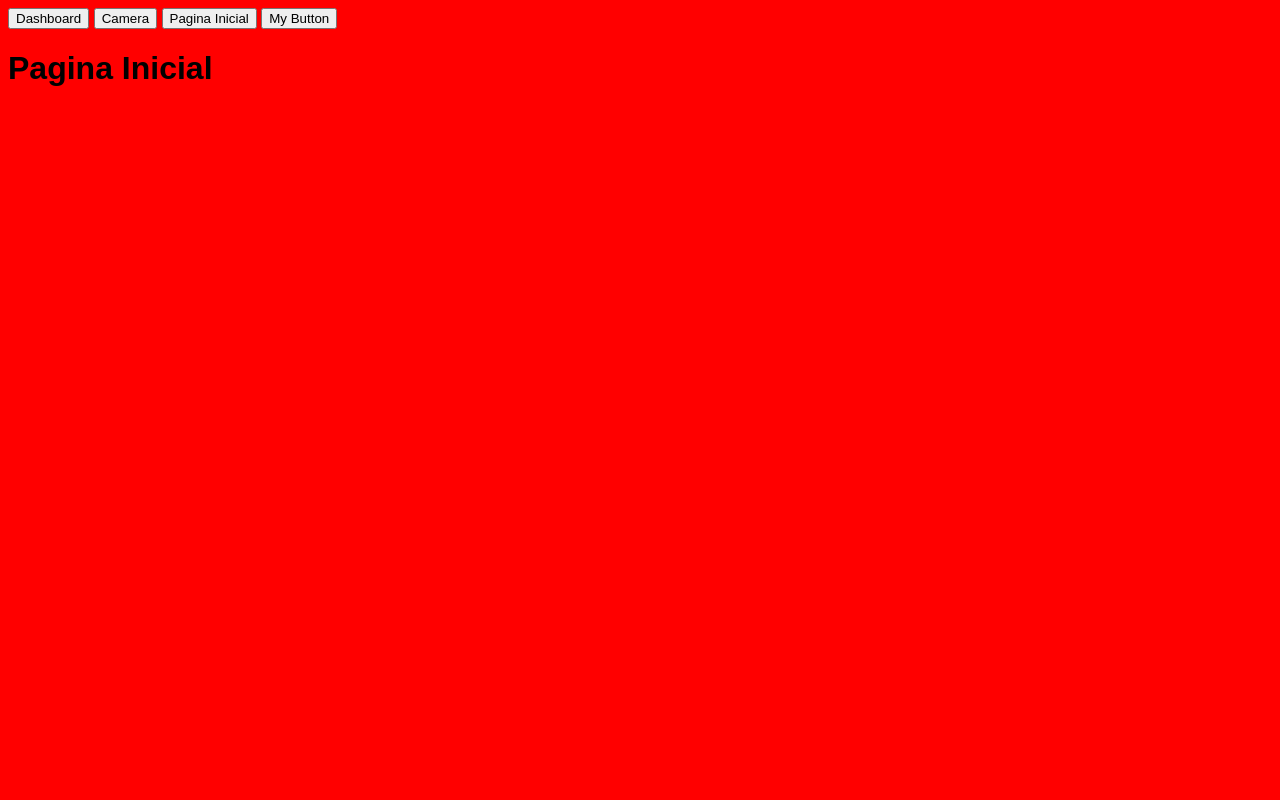
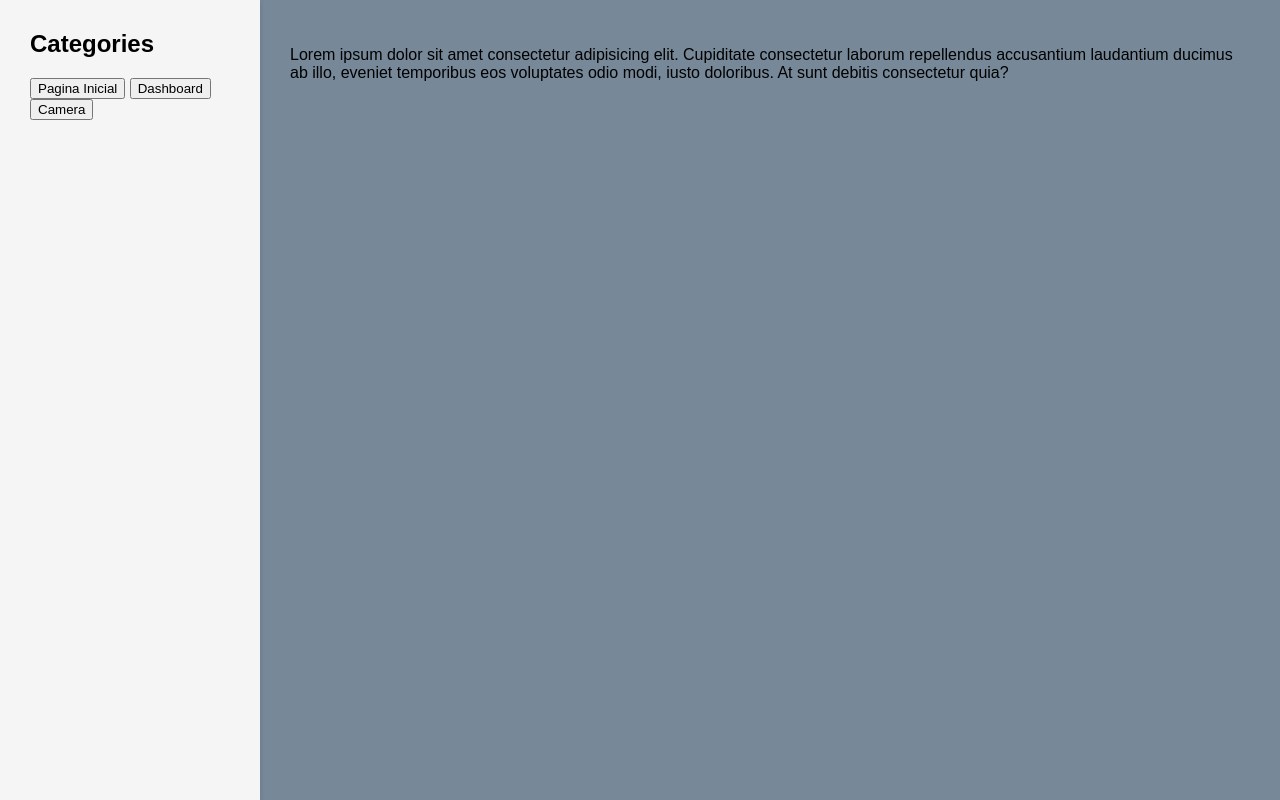
Before and after one commit to CraqueMori/flask-test, a Flask app: page / in a window 1280 px wide. Run offline with Flask 2, Linux system fonts and the light colour scheme.

Commit message:
Segundo commit, update_front_End

```diff
--- a/app.py
+++ b/app.py
@@ -1,7 +1,7 @@
 from flask import Flask, render_template, Response, send_from_directory
 import cv2
 
-app = Flask(__name__)
+app = Flask(__name__, static_folder='static')
 camera = cv2.VideoCapture(0)
 
 def generate_frames():
--- /dev/null
+++ b/static/css/camera.css
@@ -0,0 +1,6 @@
+.imagem {
+display: flex;
+}
+.image img {
+
+}
--- a/static/css/main.css
+++ b/static/css/main.css
@@ -1,7 +1,8 @@
 body{
-    margin: center;
+    padding: 0;
+    margin: 0;
     font-family: sans-serif;
-    background-color: red;
+    background-color: lightslategray;
 }
 
 .video{
--- /dev/null
+++ b/static/css/sidebar1.css
@@ -0,0 +1,22 @@
+.container {
+  display: flex;
+  flex-direction: row;
+  height: 100vh;
+}
+
+.sidebar {
+  flex: 0 0 200px;
+  background-color: #f5f5f5;
+  padding: 30px;
+  box-shadow: 1px 1px 4px rgba(0, 0, 0, 0.1);
+}
+
+
+.main-content {
+  flex: 1;
+  padding: 30px;
+}
+
+h2 {
+  margin-top: 0;
+}
--- a/templates/base.html
+++ b/templates/base.html
@@ -6,13 +6,22 @@
   <meta name="viewport" content="width=device-width, initial-scale=1.0">
   <link rel="stylesheet" href="{{ url_for('static', filename='css/main.css')}}">
   <script src="{{ url_for('static', filename='buttons.js') }}"></script>
+  <link rel="stylesheet" href="{{ url_for('static', filename='css/sidebar1.css')}}">
+
   {% block head %} {% endblock %}
 </head>
+
 <body>
-  <button id="dashboard">Dashboard</button>
-  <button id="cam">Camera</button>
-  <button id="mainpage">Pagina Inicial</button>
-  <button id="myButton">My Button</button>
-  {% block body %} {% endblock %}
+<div class="container">
+  <div class="sidebar">
+    <h2>Categories</h2>
+    <button id="mainpage">Pagina Inicial</button>
+    <button id="dashboard">Dashboard</button>
+    <button id="cam">Camera</button>
+  </div>
+  {% block body %}  {% endblock %}
+</div>
+
+
 </body>
 </html>
--- a/templates/index.html
+++ b/templates/index.html
@@ -5,7 +5,8 @@
 {% endblock %}
 
 {% block body %}
-
-<h1>Pagina Inicial</h1>
+<div class="main-content">
+    <p>Lorem ipsum dolor sit amet consectetur adipisicing elit. Cupiditate consectetur laborum repellendus accusantium laudantium ducimus ab illo, eveniet temporibus eos voluptates odio modi, iusto doloribus. At sunt debitis consectetur quia?</p>
+</div>
 
 {% endblock %}
--- a/templates/video.html
+++ b/templates/video.html
@@ -1,13 +1,9 @@
 {% extends 'base.html' %}
 
 {% block head %}
-
+<link rel="stylesheet" href="{{ url_for('static', filename='css/camera.css')}}">
 {% endblock %}
 
 {% block body %}
 
-    <div class="video">
-    <h1>Saída de Video do OPENCV</h1>
-    <img src="{{ url_for('video_feed') }}">
-    </div>
 {% endblock %}
```
